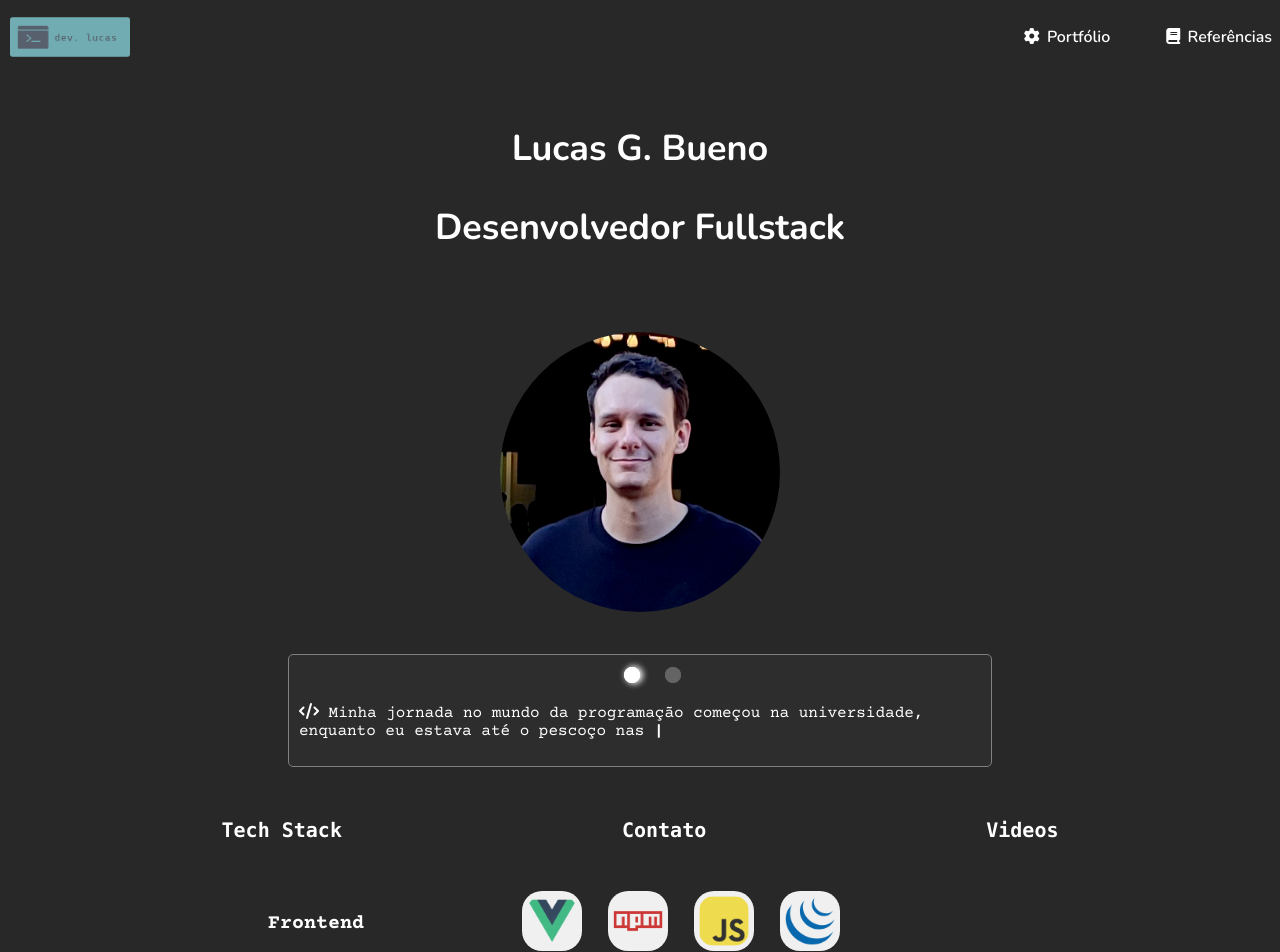
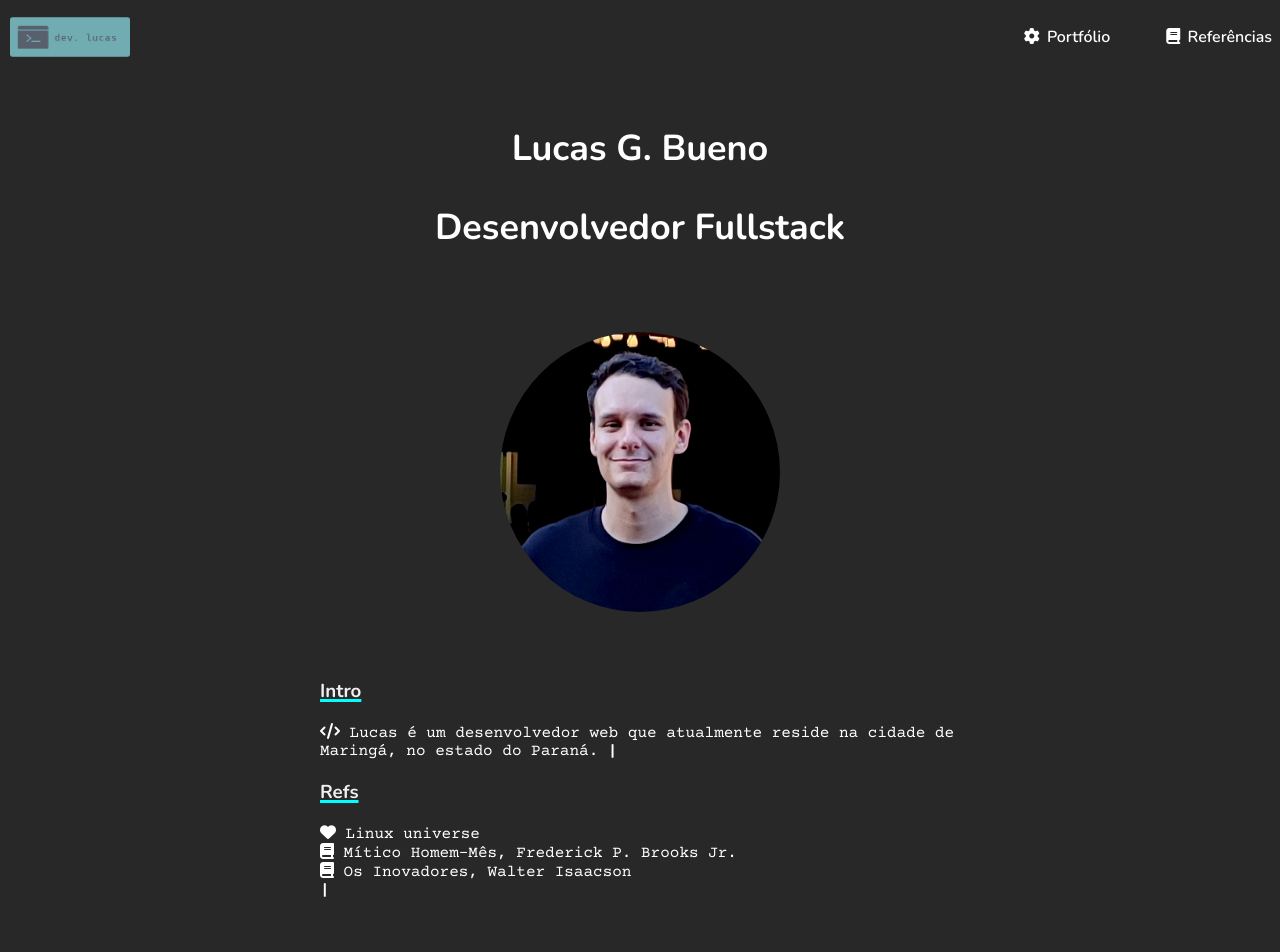
Before and after one commit to hashdefault/homepage, a Vue app: page / in a window 1280 px wide. Shown: the top 952 px of the page. Built offline with nearby package versions, Linux system fonts and the light colour scheme.

Commit message:
melhora cores e altera textos com referencias

```diff
--- a/src/components/HomeDescription.vue
+++ b/src/components/HomeDescription.vue
@@ -1,39 +1,21 @@
 <template>
   <div class="description">
-    <ul>
     <div class="btns-links lights">
-        <a
-          ref="link-p-code"
-          @click="toggleClasses()"
-          class="btn btn-link p-code"
-          ><i
-            class="fa fa-circle menu-icon"
-            :class="{ lightsUp: !isLightsUp, lightsDown: isLightsUp }"
-          ></i>
-        </a>
-        <a
-          ref="link-p-heart"
-          @click="toggleClasses()"
-          class="btn btn-link p-heart"
-          ><i
-            class="fa fa-circle menu-icon"
-            :class="{ lightsUp: isLightsUp, lightsDown: !isLightsUp }"
-          ></i
-        ></a>
+      <a ref="link-p-code" class="btn btn-link p-code"> </a>
+      <a ref="link-p-heart" class="btn btn-link p-heart"></a>
     </div>
-      <li :class="{ show: !isShow, hide: isShow }">
-        <p id="p-code" :class="{ show: !isShow, hide: isShow }">
+    <h3 class="subtitle">Intro</h3>
+    <p id="p-code">
       <i class="fa fa-code"></i>
       {{ displayedTextFirst }}
     </p>
-      </li>
-      <li :class="{ show: isShow, hide: !isShow }">
-        <p id="p-heart" :class="{ show: isShow, hide: !isShow }">
-          <i class="fa fa-heart"></i>
-          {{ displayedTextSecond }}
+    <h3 class="subtitle">Refs</h3>
+    <p id="p-heart">
+      <i class="fa fa-heart"></i> Linux universe
+      <br>
+      <i class="fa fa-book"></i> Mítico Homem-Mês,  Frederick P. Brooks Jr. <br />
+      <i class="fa fa-book"></i> Os Inovadores, Walter Isaacson<br />
     </p>
-      </li>
-    </ul>
   </div>
 </template>
 <script>
@@ -41,16 +23,19 @@ export default {
   name: "HomeDescription",
   mounted() {
     this.startTypingFirst();
-    setInterval(this.toggleClasses(), 1000);
   },
   data() {
     return {
       fullTextFirst:
-        "Minha jornada no mundo da programação começou na universidade, enquanto eu estava até o pescoço nas aulas de Física. Foi como tropeçar em um universo totalmente novo. Avançando para 2020, me vi mergulhando de cabeça no cenário tecnológico, trabalhando como desenvolvedor full-stack em uma empresa privada. Ser um desenvolvedor full-stack significa ter muitas funções, mas neste universo as vezes precisamos abraçar o caos e perseguir esses sonhos, uma linha de código de cada vez! 🚀 ",
-      fullTextSecond:
-        "Sou apaixonado por músicas como folk, clássica, rock e soul. As músicas instrumentais me ajudam a relaxar, enquanto as composições clássicas me oferecem uma elegância atemporal. A energia visceral do rock alimenta minha paixão, e os vocais do Soul falam à minha alma. Me sinto enriquecido por cada um desses gêneros. Livros, cinema e arte são parte de interesses dos quais eu vejo sendo fundamentais a experiência humana.",
+        //"Minha jornada no mundo da programação começou na universidade, enquanto eu estava até o pescoço nas aulas de Física. Foi como tropeçar em um universo totalmente novo. Avançando para 2020, me vi mergulhando de cabeça no cenário tecnológico, trabalhando como desenvolvedor full-stack em uma empresa privada. Ser um desenvolvedor full-stack significa ter muitas funções, mas neste universo as vezes precisamos abraçar o caos e perseguir esses sonhos, uma linha de código de cada vez! 🚀 ",
+        `Lucas é um desenvolvedor web que atualmente reside na cidade de Maringá, no estado do Paraná.
+        Sua trajetória na tecnologia começou em 2019, enquanto cursava Física, quando decidiu estudar Python para análises de dados, unindo seu interesse em resolver problemas práticos à aplicação de ferramentas computacionais.
+No ano seguinte, em 2020, ampliou seus horizontes ao iniciar estudos em desenvolvimento web,
+explorando tecnologias e linguagens como PHP.
+      Esse novo foco o levou a ingressar em uma empresa, onde desde então atua na manutenção e desenvolvimento de websites e sistemas. Contribuindo para projetos que impactam positivamente clientes e usuários finais. Sua experiência e paixão pela programação são uma peça fundamental na carreira.`,
+      fullTextSecond: "",
+      //"Sou apaixonado por músicas como folk, clássica, rock e soul. As músicas instrumentais me ajudam a relaxar, enquanto as composições clássicas me oferecem uma elegância atemporal. A energia visceral do rock alimenta minha paixão, e os vocais do Soul falam à minha alma. Me sinto enriquecido por cada um desses gêneros. Livros, cinema e arte são parte de interesses dos quais eu vejo sendo fundamentais a experiência humana.",
       displayedTextFirst: "",
-      displayedTextSecond: "",
       typingSpeed: 50,
       isLightsUp: true,
       isShow: true,
@@ -58,35 +43,12 @@ export default {
   },
 
   methods: {
-    toggleClasses() {
-      this.isLightsUp = !this.isLightsUp;
-      this.isShow = !this.isShow;
-      if (this.isShow) {
-        this.displayedTextSecond = "";
-        this.startTypingFirst();
-      } else {
-        this.displayedTextFirst = "";
-        this.startTypingSecond();
-      }
-    },
     startTypingFirst() {
       this.displayedTextFirst = "";
       let index = 0;
       const interval = setInterval(() => {
         if (index < this.fullTextFirst.length) {
           this.displayedTextFirst += this.fullTextFirst[index];
-          index++;
-        } else {
-          clearInterval(interval); // Stop typing when the full text is displayed
-        }
-      }, this.typingSpeed);
-    },
-    startTypingSecond() {
-      this.displayedTextSecond = "";
-      let index = 0;
-       const interval = setInterval(() => {
-        if (index < this.fullTextSecond.length) {
-          this.displayedTextSecond += this.fullTextSecond[index];
           index++;
         } else {
           clearInterval(interval); // Stop typing when the full text is displayed
@@ -102,7 +64,7 @@ export default {
 @import url("https://fonts.googleapis.com/css2?family=Courier+Prime:ital,wght@0,400;0,700;1,400;1,700&family=VT323&display=swap");
 
 .description {
-  width: 55%;
+  width: 50%;
   padding: 20px;
 }
 .description ul {
@@ -121,10 +83,6 @@ export default {
   color: white;
   overflow: hidden;
 }
-.btn-links .lights {
-  display: flex;
-  flex-direction: row;
-}
 .description a.btn {
   margin-left: 25px;
   cursor: pointer;
@@ -135,30 +93,14 @@ export default {
   border-radius: 50%;
   border: none;
 }
-.lightsUp {
-  box-shadow: 2px 0px 6px 1px white;
-  color: white;
-  background-color: white;
-  transition: 0.5s;
-}
-.lightsDown {
-  color: #646464;
-  background-color: #646464;
-  transition: 0.5s;
-}
-.hide {
-  height: 0;
-  visibility: hidden;
-  opacity: 0;
-  transition: opacity 0.8s ease, height 0.8s ease;
+.subtitle {
+  color: rgb(240, 240, 240);
+  text-decoration-line: underline;
+  text-decoration-thickness: 3px;
+  text-decoration-color: rgb(0, 255, 255);
+  width: 100px;
 }
 
-.show {
-  height: auto;
-  visibility: visible;
-  opacity: 1;
-  transition: opacity 0.8s ease, height 0.8s ease;
-}
 p::after {
   content: "|";
   font-weight: bold;
--- a/src/components/HoverButtons.vue
+++ b/src/components/HoverButtons.vue
@@ -50,7 +50,7 @@ export default {
   left: 0;
   width: 0;
   height: 2px;
-  background-color: white;
+  background-color: rgb(0,255,255);
   transition: width 0.3s ease-in-out;
 }
 .hovers:hover::after {
--- a/src/components/SocialMedia.vue
+++ b/src/components/SocialMedia.vue
@@ -32,7 +32,7 @@ export default {
   margin-top: 100px;
 }
 .link {
-  color: #15f5ba;
+  color: rgb(0,255,255);
   text-decoration: none;
   cursor: pointer;
   padding: 4px;
@@ -40,7 +40,7 @@ export default {
   font-weight: bold;
 }
 .link:hover {
-  background-color: rgba(21, 245, 186, 0.1);
+  background-color: rgba(0,255,255, 0.1);
   transition: all 0.6s;
 }
 i {
```
Lines whose indentation alone changed are shown as unchanged.
